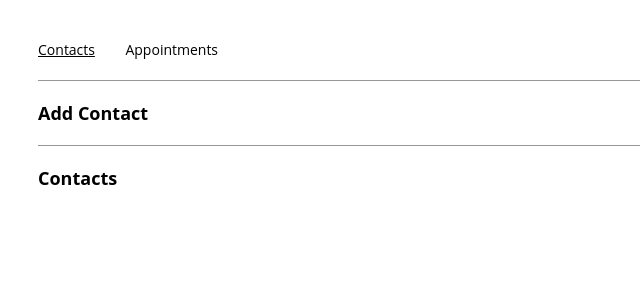
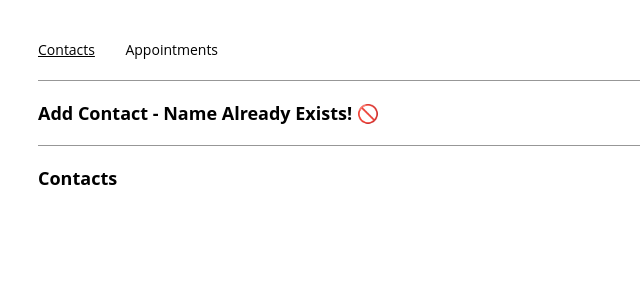
Before and after one commit to jgome284/Automated-Appointment-System, a React (Create React App) app in the folder appt-planner/: page /contacts in a window 1280 px wide. Shown: the top 300 px of the page, without its empty margins (0-640 px from the left). Built offline with nearby package versions, Linux system fonts and the light colour scheme.

Commit message:
refactored props passed and console.log statement

```diff
--- a/appt-planner/src/containers/contactsPage/ContactsPage.js
+++ b/appt-planner/src/containers/contactsPage/ContactsPage.js
@@ -40,7 +40,7 @@ export const ContactsPage = ({contacts, addContact}) => {
         setEmail(value);
         break;
       default:
-        console.log('Id not found')
+        console.log('No case set on form change for ID')
         break;
     }
   }
@@ -57,13 +57,21 @@ export const ContactsPage = ({contacts, addContact}) => {
   return (
     <div>
       <section>
-        <h2>Add Contact</h2>
-        <ContactForm name={name} setName={setName} phone={phone} setPhone={setPhone} email={email} setEmail={setEmail} handleSubmit={handleSubmit} />
+        <h2>
+          Add Contact
+          {isDuplicate ? " - Name Already Exists! 🚫" : ""}
+        </h2>
+        <ContactForm
+          name={name}
+          phone={phone}
+          email={email}
+          handleChange={handleChange}
+          handleSubmit={handleSubmit} />
       </section>
       <hr />
       <section>
         <h2>Contacts</h2>
-        <TileList contacts={contacts} />
+        <TileList tiles={contacts} />
       </section>
     </div>
   );
```
